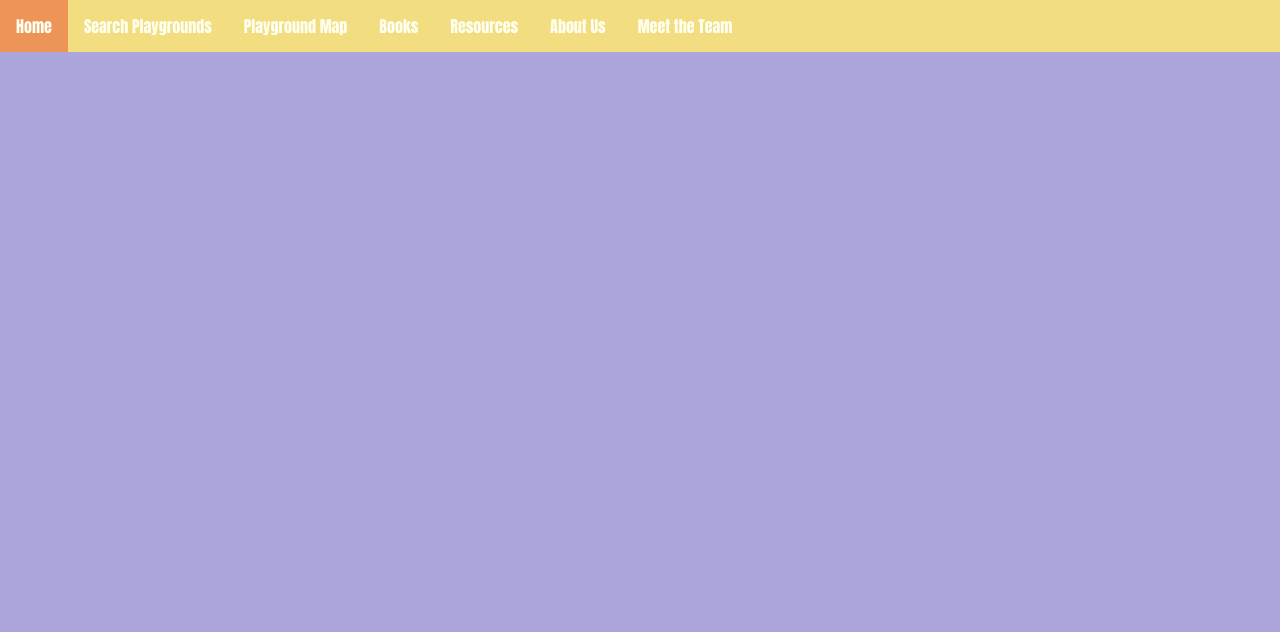
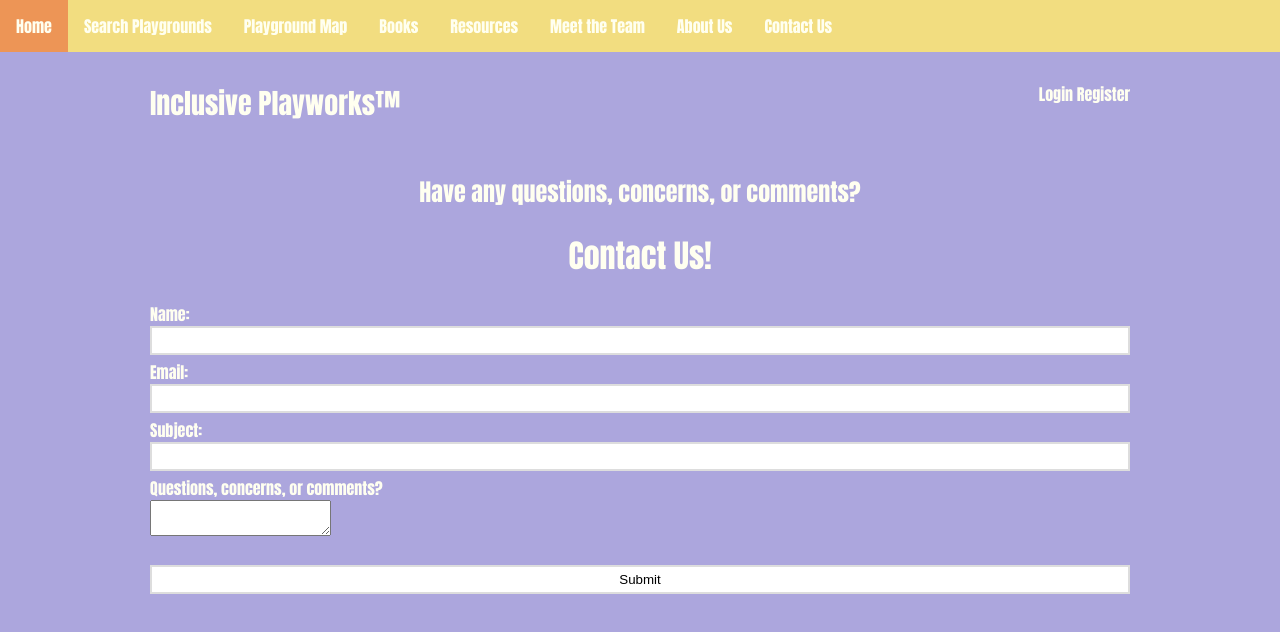
Before and after one commit to htntang/everychildplays, a React (Create React App) app in the folder client/: page /contactus in a window 1280 px wide. Shown: the top 632 px of the page. Built offline with nearby package versions, Linux system fonts and the light colour scheme.

Commit message:
made more edits

```diff
--- a/client/src/App.css
+++ b/client/src/App.css
@@ -206,3 +206,8 @@ div.inceptionu-team{
 div.bookcover{
   max-width:20%;
 }
+
+h2.contact-form{
+  margin: 0 auto;
+  text-align: center;
+}
--- a/client/src/App.js
+++ b/client/src/App.js
@@ -13,6 +13,7 @@ import PlaygroundMap from './Pages/PlaygroundMap';
 import SearchPlaygrounds from './Pages/SearchPlaygrounds';
 import Books from './Pages/Books';
 import Resources from './Pages/Resources';
+import Contact from './Pages/Contact';
 
 function App() {
   return(
@@ -30,6 +31,7 @@ function App() {
         <Route path="/search" element={ <SearchPlaygrounds /> } />
         <Route path="/books" element={ <Books /> } />
         <Route path="/resources" element={ <Resources /> } />
+        <Route path="/contactus" element={ <Contact />} />
       </Route>
     </Routes>
   </>
--- a/client/src/Pages/Books.js
+++ b/client/src/Pages/Books.js
@@ -64,14 +64,38 @@ export default function Books() {
 
                     <li><a href="https://www.amazon.ca/NeuroDiversity-Birth-Idea-Judy-Singer/dp/064815470X/ref=d_pd_sbs_sccl_2_1/137-6182810-5236307?pd_rd_w=Dqzlm&content-id=amzn1.sym.c1849561-aea0-48eb-b576-ba648ed69471&pf_rd_p=c1849561-aea0-48eb-b576-ba648ed69471&pf_rd_r=Z5ME4Z43CXRA35ZK8FX8&pd_rd_wg=XhWHS&pd_rd_r=1fd6b82d-b319-4352-afe3-0c72eee65588&pd_rd_i=064815470X&psc=1"><i>NeuroDiversity: The Birth of an Idea</i>, by <b>Judy Singer</b></a>
                     <div className="book-summary">Judy Singer is generally credited with the coinage of the word that became the banner for the last great social movement to emerge from the 20th century. The word itself was just one of many ideas in this work, her 1998 Honours thesis, a pioneering sociological work that mapped out the emergence of a new category of disability that, till then, had no name. And in the process, prefigured a new paradigm within the disability rights movement of the time</div>
-            <br></br>
                     </li>
 
                     <li><a href="https://www.amazon.ca/Unmasking-Autism-Discovering-Faces-Neurodiversity/dp/0593235231/ref=d_pd_sbs_sccl_2_5/137-6182810-5236307?pd_rd_w=Dqzlm&content-id=amzn1.sym.c1849561-aea0-48eb-b576-ba648ed69471&pf_rd_p=c1849561-aea0-48eb-b576-ba648ed69471&pf_rd_r=Z5ME4Z43CXRA35ZK8FX8&pd_rd_wg=XhWHS&pd_rd_r=1fd6b82d-b319-4352-afe3-0c72eee65588&pd_rd_i=0593235231&psc=1"><i>Unmasking Autism: Discovering the New Faces of Neurodiversity</i>, by <b>Devon Price</b></a>
                     <div className="book-summary">A deep dive into the spectrum of Autistic experience and the phenomenon of masked Autism, giving individuals the tools to safely uncover their true selves while broadening society’s narrow understanding of neurodiversity
+                        <br></br>
+                        <br></br>
+                        For every visibly Autistic person you meet, there are countless “masked” Autistic people who pass as neurotypical. Masking is a common coping mechanism in which Autistic people hide their identifiably Autistic traits in order to fit in with societal norms, adopting a superficial personality at the expense of their mental health. This can include suppressing harmless stims, papering over communication challenges by presenting as unassuming and mild-mannered, and forcing themselves into situations that cause severe anxiety, all so they aren’t seen as needy or “odd.”
+                        <br></br>
+                        <br></br>
+                        In Unmasking Autism, Dr. Devon Price shares his personal experience with masking and blends history, social science research, prescriptions, and personal profiles to tell a story of neurodivergence that has thus far been dominated by those on the outside looking in. For Dr. Price and many others, Autism is a deep source of uniqueness and beauty. Unfortunately, living in a neurotypical world means it can also be a source of incredible alienation and pain. Most masked Autistic individuals struggle for decades before discovering who they truly are. They are also more likely to be marginalized in terms of race, gender, sexual orientation, class, and other factors, which contributes to their suffering and invisibility. Dr. Price lays the groundwork for unmasking and offers exercises that encourage self-expression, including:
+                        <br></br>
+                        <br></br>
+                        • Celebrating special interests<br></br>
+                        • Cultivating Autistic relationships<br></br>
+                        • Reframing Autistic stereotypes<br></br>
+                        • And rediscovering your values<br></br>
+                        <br></br>
+                        It’s time to honor the needs, diversity, and unique strengths of Autistic people so that they no longer have to mask—and it’s time for greater public acceptance and accommodation of difference. In embracing neurodiversity, we can all reap the rewards of nonconformity and learn to live authentically, Autistic and neurotypical people alike.</div>
+                        <br></br>
+                        </li>
+                    <li><a href="https://www.amazon.ca/Different-Not-Less-neurodivergents-embracing/dp/1922616184/ref=d_pd_sbs_sccl_2_6/137-6182810-5236307?pd_rd_w=Dqzlm&content-id=amzn1.sym.c1849561-aea0-48eb-b576-ba648ed69471&pf_rd_p=c1849561-aea0-48eb-b576-ba648ed69471&pf_rd_r=Z5ME4Z43CXRA35ZK8FX8&pd_rd_wg=XhWHS&pd_rd_r=1fd6b82d-b319-4352-afe3-0c72eee65588&pd_rd_i=1922616184&psc=1"><i>Different, Not Less: A neurodivergent's guide to embracing your true self and finding your happily ever after</i>, by <b>Chloe Hayden</b></a>
+                    <div className="book-summary">
+                    Growing up, Chloé Hayden felt like she'd crash-landed on an alien planet where nothing made sense. Eye contact? Small talk? And why are you people so touch-oriented? She moved between 10 schools in 8 years, struggling to become a person she believed society would accept, and was eventually diagnosed with autism and ADHD. When a life-changing group of allies showed her that different did not mean less, she learned to celebrate her true voice and find her happily ever after.
+                    <br></br>
+                    <br></br>
+                    This is a moving, at times funny story of how it feels to be neurodivergent as well as a practical guide, with advice for living with meltdowns and shutdowns, tips for finding supportive communities and much more.
+                    <br></br>
+                    <br></br>
+                    Whether you're neurodivergent or supporting those who are, Different, Not Less will inspire you to create a more inclusive world where everyone feels like they belong.
                     </div>
                     <br></br>
-                <br></br></li>
+                        </li>
             </ul>
 
         <br></br>
--- /dev/null
+++ b/client/src/Pages/Contact.js
@@ -0,0 +1,23 @@
+export default function Contact() {
+    return(
+        <>
+        <h2 className="contact-form">Have any questions, concerns, or comments?</h2>
+        <h1>Contact Us!</h1>
+        <form>
+            <label>Name:</label>
+                <input type="text" name="name" />
+            <label>Email:</label>
+                <input type="text" name="email" />
+            <label>Subject:</label>
+                <input type="text" name="subject" />
+                <label>Questions, concerns, or comments?</label>
+                <br></br>
+                <textarea className="form-control" id="message" required />
+                <br></br>
+                <br></br>
+                <input type="submit" value="Submit" />
+        </form>
+
+        </>
+    )
+}
--- a/client/src/Pages/navbar.js
+++ b/client/src/Pages/navbar.js
@@ -6,8 +6,9 @@ export default function Navbar() {
             <li><a href="/map">Playground Map</a></li>
             <li><a href="/books">Books</a></li>
             <li><a href="/resources">Resources</a></li>
+            <li><a href="/team">Meet the Team</a></li>
             <li><a href="/about">About Us</a></li>
-            <li><a href="/team">Meet the Team</a></li>
+            <li><a href="/contactus">Contact Us</a></li>
         </ul>
     </nav>
 }
```
Lines whose indentation alone changed are shown as unchanged.
